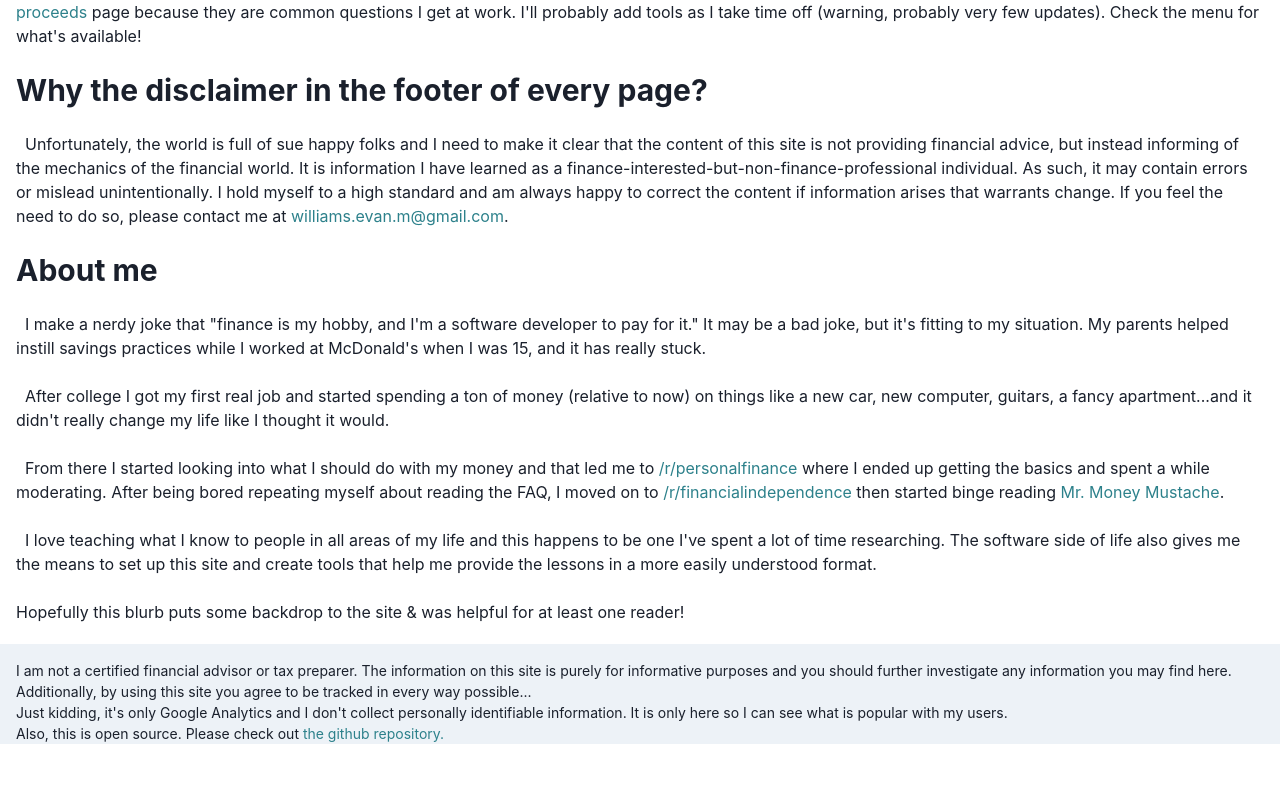
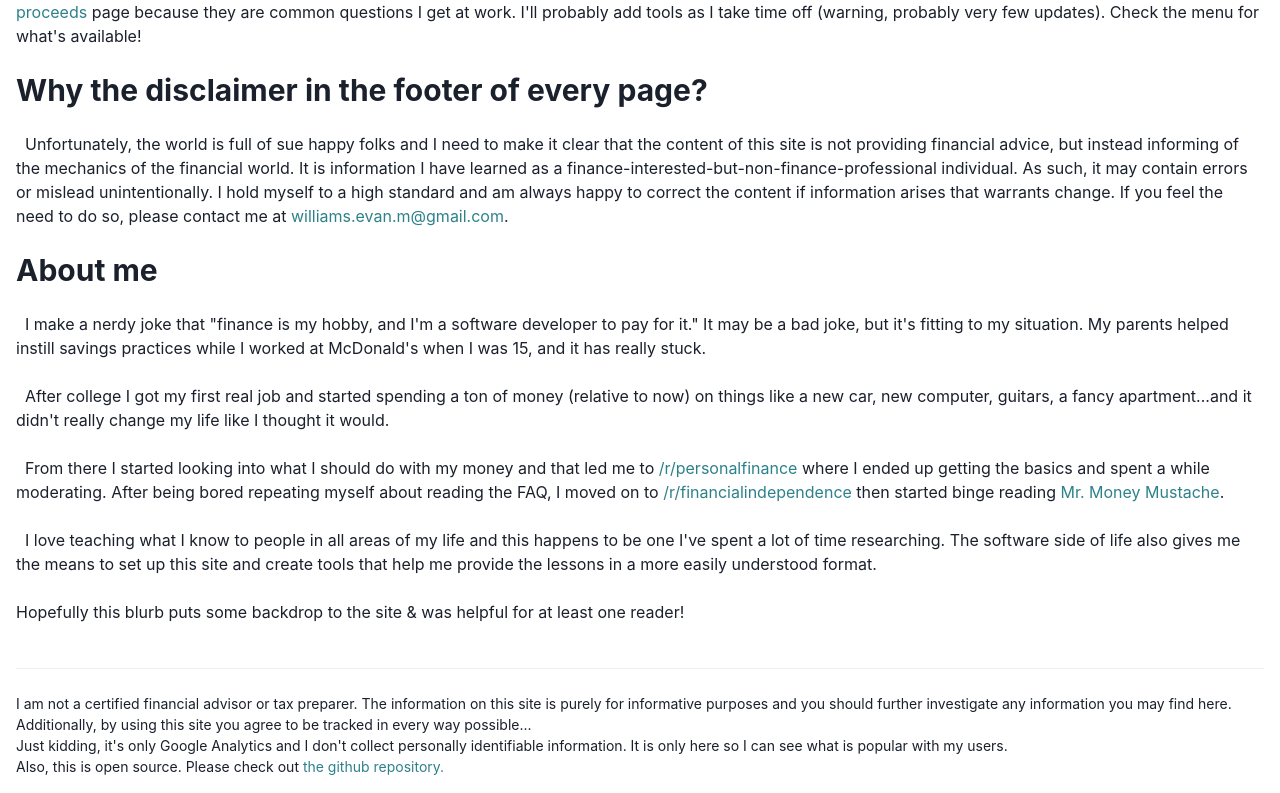
Before and after one commit to m3fawner/ssr-study, a Next.js app: page / in a window 1280 px wide. Shown: the part 503-1296 px from the top of the page. Before the commit the page ends 1247 px from the top, so only its background shows below. Built offline with nearby package versions, Linux system fonts and the light colour scheme.

Commit message:
bug(footer): Move footer into the body to increase contrast on github link to address accessibility issue

```diff
--- a/pages/_app.jsx
+++ b/pages/_app.jsx
@@ -1,5 +1,5 @@
 import PropTypes from 'prop-types';
-import { Box, Flex } from '@chakra-ui/react';
+import { Box, Flex, Divider } from '@chakra-ui/react';
 import 'react-vis/dist/style.css';
 import ThemeProvider from '../src/components/ThemeProvider';
 import Header from '../src/components/Header';
@@ -12,8 +12,9 @@ const App = ({ Component, pageProps }) => (
       <Box flexBasis={['100%', null, null, '80em']} minH="100vh" maxW="100%">
         <Box as="main" bg="white" px="4">
           <Component {...pageProps} />
+          <Divider my={6} />
+          <Footer pb={4} />
         </Box>
-        <Footer />
       </Box>
     </Flex>
   </ThemeProvider>
--- a/src/components/Footer.jsx
+++ b/src/components/Footer.jsx
@@ -1,7 +1,7 @@
 import { Text, Box, Link } from '@chakra-ui/react';
 
-const Footer = () => (
-  <Box as="footer" px="4" mt="4">
+const Footer = (props) => (
+  <Box as="footer" {...props}>
     <Text fontSize="sm">
       I am not a certified financial advisor or tax preparer. The information on this site is purely
       for informative purposes and you should further investigate any information you may find here.
```
